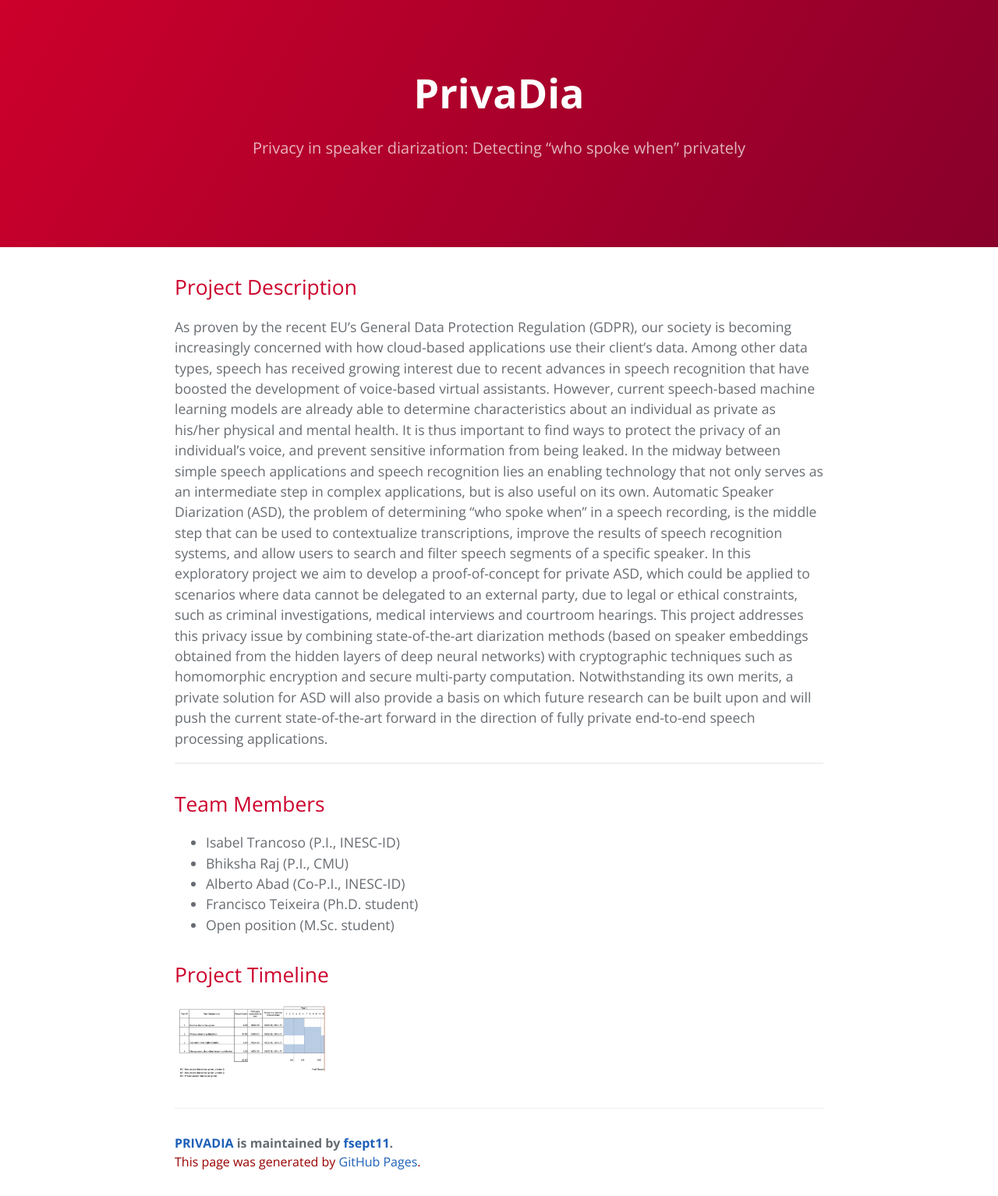
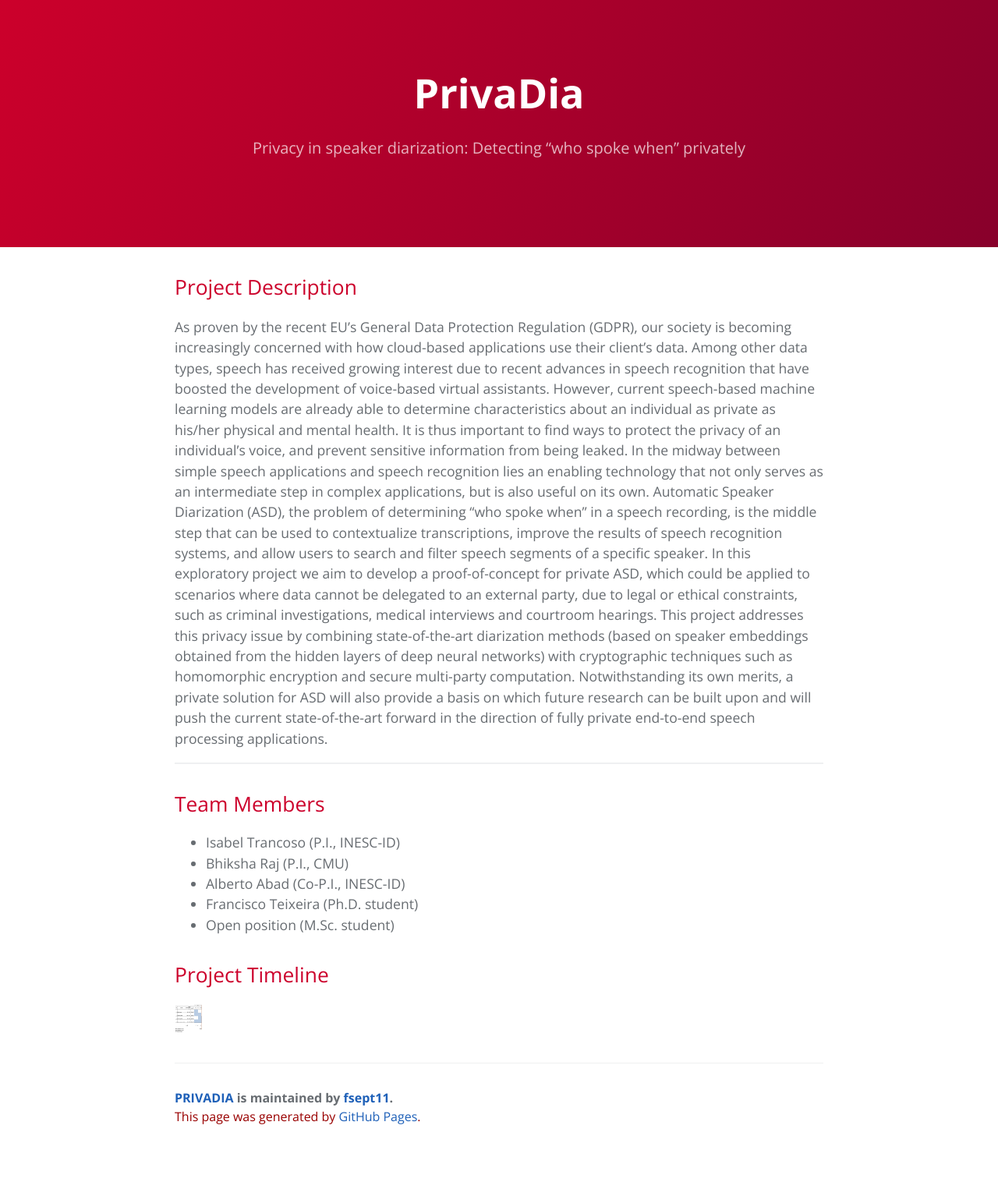
Before and after one commit to fsept11/PRIVADIA, a Jekyll site: the page built from index.md, in a window 1280 px wide. Shown: the whole page at 78% size. Built offline with Jekyll 4.4.1, drawn with Linux system fonts in a browser that asks for light colours; our own code applies the rules of GitHub Pages for plain Markdown files; after the commit the page ends 1476 px from its top, so only the background shows below that.

Commit message:
Update index.md

```diff
--- a/index.md
+++ b/index.md
@@ -16,4 +16,4 @@ In this exploratory project we aim to develop a proof-of-concept for private ASD
 
 ## Project Timeline
 
-<img name="Project Timeline" src="/assets/privadia_timeline.png" width="200">
+![Project Timeline](/assets/privadia_timeline.png){:height="36px" width="36px"}
```
